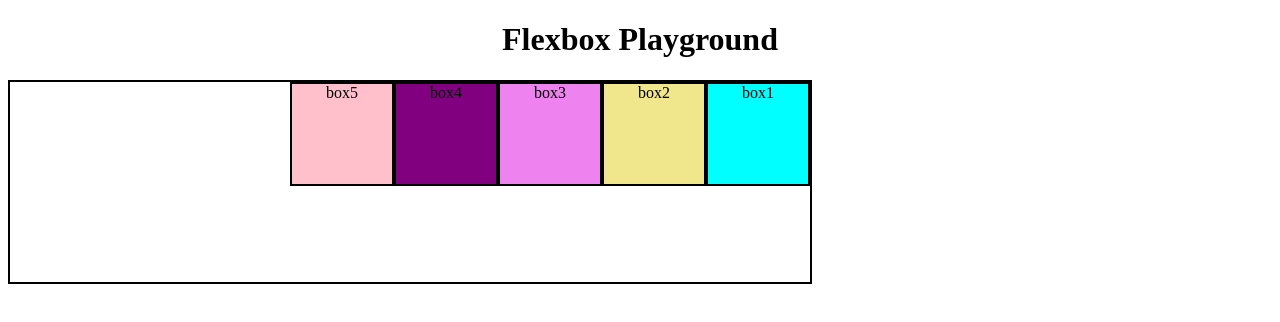
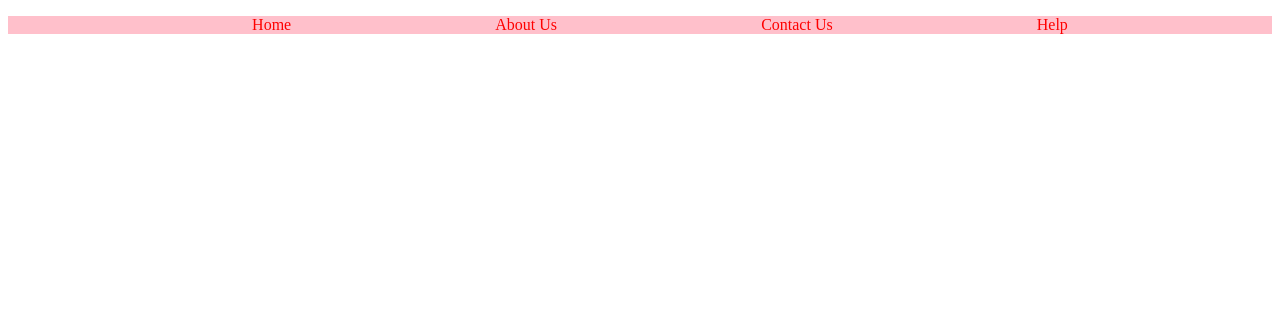
Before and after one commit to vinayakhegde1/CSS, a plain HTML site: page index4.html in a window 1280 px wide. Drawn offline with Linux system fonts and the light colour scheme.

Commit message:
Flexbox Model

```diff
--- a/index4.html
+++ b/index4.html
@@ -3,17 +3,18 @@
 <head>
     <meta charset="UTF-8">
     <meta name="viewport" content="width=device-width, initial-scale=1.0">
-    <title>Document</title>
+    <title>Practice Set</title>
     <link rel="stylesheet" href="style4.css">
 </head>
 <body>
-    <h1>Flexbox Playground</h1>
-    <div id="container">
-        <div id="box1">box1</div>
-        <div id="box2">box2</div>
-        <div id="box3">box3</div>
-        <div id="box4">box4</div>
-        <div id="box5">box5</div>
+    <div class="navbar">
+        <ul>
+    <li><a href="#">Home</a></li>
+    <li><a href="#">About Us</a></li>
+    <li><a href="#">Contact Us</a></li>
+    <li><a href="#">Help</a></li>
+</ul>
     </div>
+
 </body>
 </html>
--- a/style4.css
+++ b/style4.css
@@ -1,29 +1,35 @@
 /* Flexible Box Layout  */
-body{
+/* body{
     text-align: center;
 }
 
 div{
     height: 100px;
-    width: 100px;
+    width: 50px;
     display: inline-block;
     border: 2px solid black;
 }
 
 #container{
-    width: 800px;
-    height: 200px;
+    width: 700px;
+    height: 300px;
     display: flex;
-    flex-direction: row-reverse;
+    flex-direction: row;
+    justify-content:center;
+    flex-wrap: wrap;
+    align-items: flex-start;
+    align-content: center;
 }
 
 #box1{
     background-color: aqua;
-
+    flex-grow: 1;
 }
 
 #box2{
     background-color: khaki;
+    height: 200px;
+    flex-grow:1;
 }
 #box3{
     background-color: violet;
@@ -33,4 +39,35 @@ div{
 }
 #box5{
     background-color:pink;
+} */
+
+/* Practice set 6 */
+/*
+div{
+    background-color: green;
+    display: flex;
+    justify-content: space-evenly;
 }
+a{
+    text-decoration: none;
+    color: black;
+    background-color: aqua;
+}
+li{
+    list-style-type: none;
+    display: inline;
+} */
+
+ul{
+    background-color: pink;
+    display: flex;
+    justify-content: space-evenly;
+}
+a{
+    text-decoration: none;
+    color: red
+}
+li{
+    list-style-type: none;
+    /* background-color: aqua; */
+}
```
